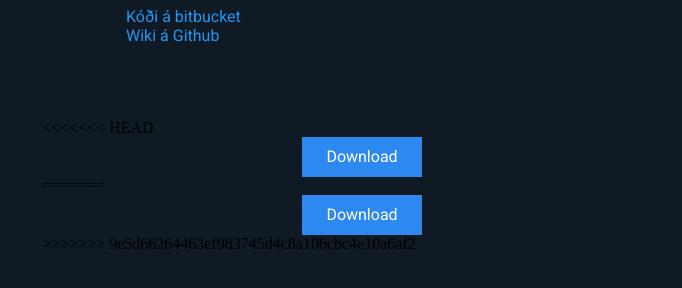
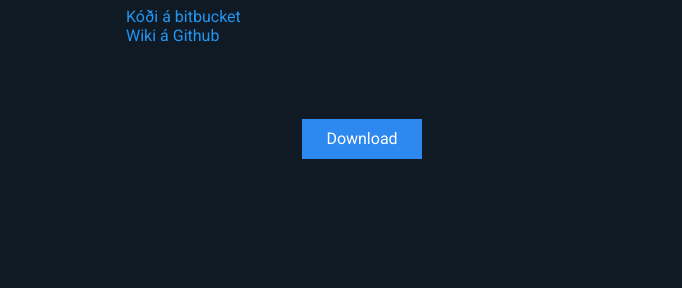
Before and after one commit to gudmunduro/leikja2-wiki, a plain HTML site: page index.html in a window 1280 px wide. Shown: the part 456-744 px from the top of the page, 598-1280 px from the left. Drawn offline with Linux system fonts and the light colour scheme.

Commit message:
changed download link

```diff
--- a/index.html
+++ b/index.html
@@ -51,11 +51,7 @@
                     </ul>
                 </article>
                 <div class="actions">
-<<<<<<< HEAD
                     <a class="downloadButton" href="https://drive.google.com/open?id=12MRYNXZMlMB-xgCqPr8ltJ1ry70MFYC9">Download</a>
-=======
-                    <a class="downloadButton" href="http://35.246.108.34/Exfire.zip" style='user-select: none;'>Download</a>
->>>>>>> 9e5d66264463ef983745d4c8a106cbc4e10a6af2
                 </div>
             </div>
         </section>
```
